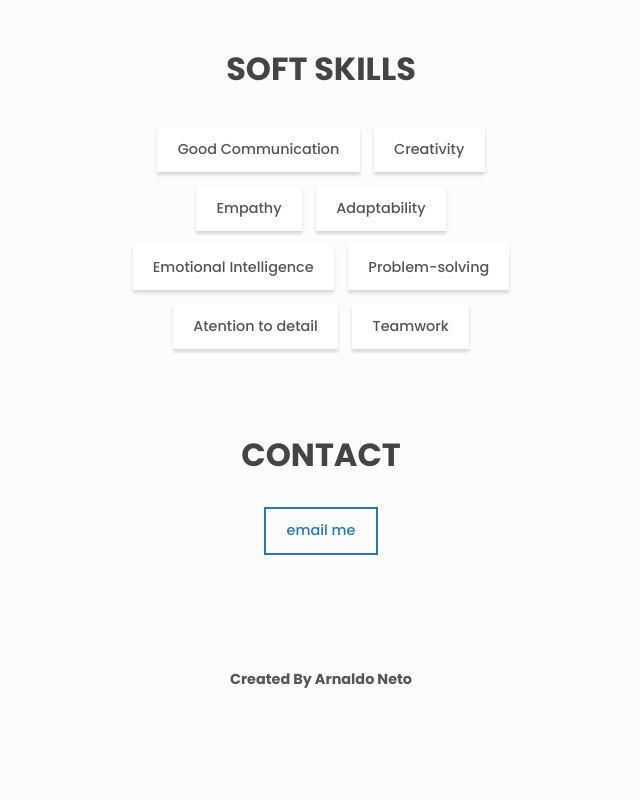
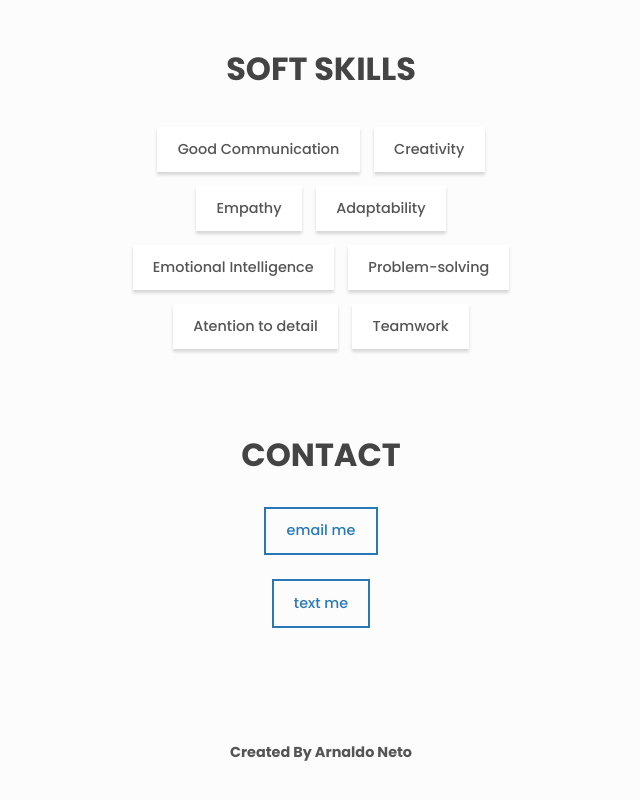
Before and after one commit to acn3to/acn3to-portfolio, a plain HTML site: page index.html in a window 1280 px wide. Shown: the part 1411-2211 px from the top of the page, without its empty margins (319-959 px from the left). Before the commit the page ends 2150 px from the top, so only its background shows below. Drawn offline with Linux system fonts and the light colour scheme.

Commit message:
Whatsapp link added

```diff
--- a/index.html
+++ b/index.html
@@ -228,6 +228,10 @@
         <a href="mailto:costanetoow@gmail.com">
           <span class="btn btn--outline">Email me</span>
         </a>
+        <br />
+        <a href="https://wa.me/5571993913339">
+          <span class="btn btn--outline">Text me</span>
+        </a>
       </section>
     </main>
 
```
